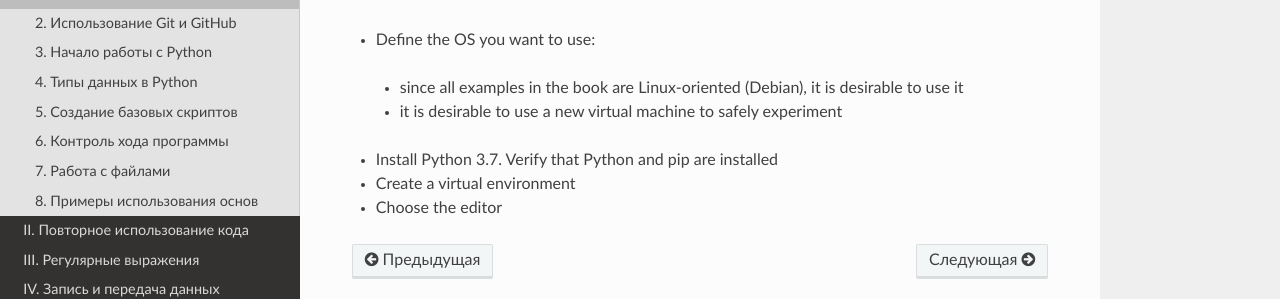
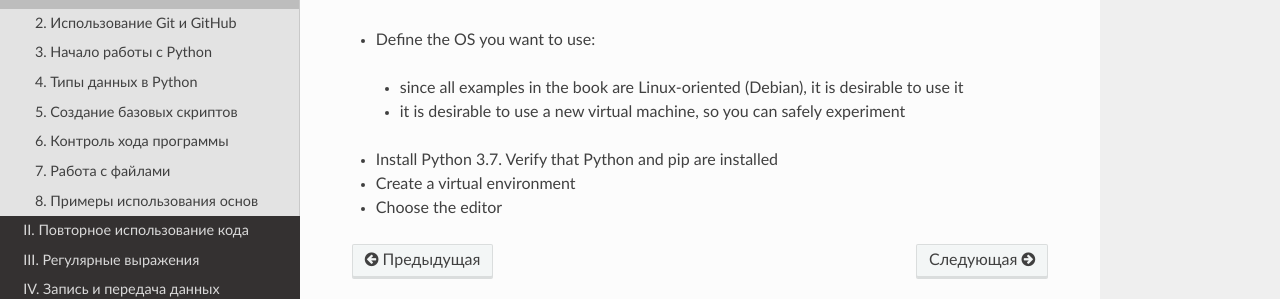
Before and after one commit to Aidar5/nattoeng, a Sphinx documentation site: the page built from docs/source/exercises/01_exercises.rst, in a window 1280 px wide. Shown: the part 331-630 px from the top of the page. Built offline with Sphinx 7.4.7 and the Read the Docs theme 2.0.0, drawn with Linux system fonts in a browser that asks for light colours; pages that are not in the unit, such as notebooks, are missing from menus.

Commit message:
Update 01_exercises.rst

```diff
--- a/docs/source/exercises/01_exercises.rst
+++ b/docs/source/exercises/01_exercises.rst
@@ -15,7 +15,7 @@ To do that:
 *  Define the OS you want to use:
 
   * since all examples in the book are Linux-oriented (Debian), it is desirable to use it
-  * it is desirable to use a new virtual machine to safely experiment
+  * it is desirable to use a new virtual machine, so you can safely experiment
 
 *  Install Python 3.7. Verify that Python and pip are installed
 *  Create a virtual environment
```
